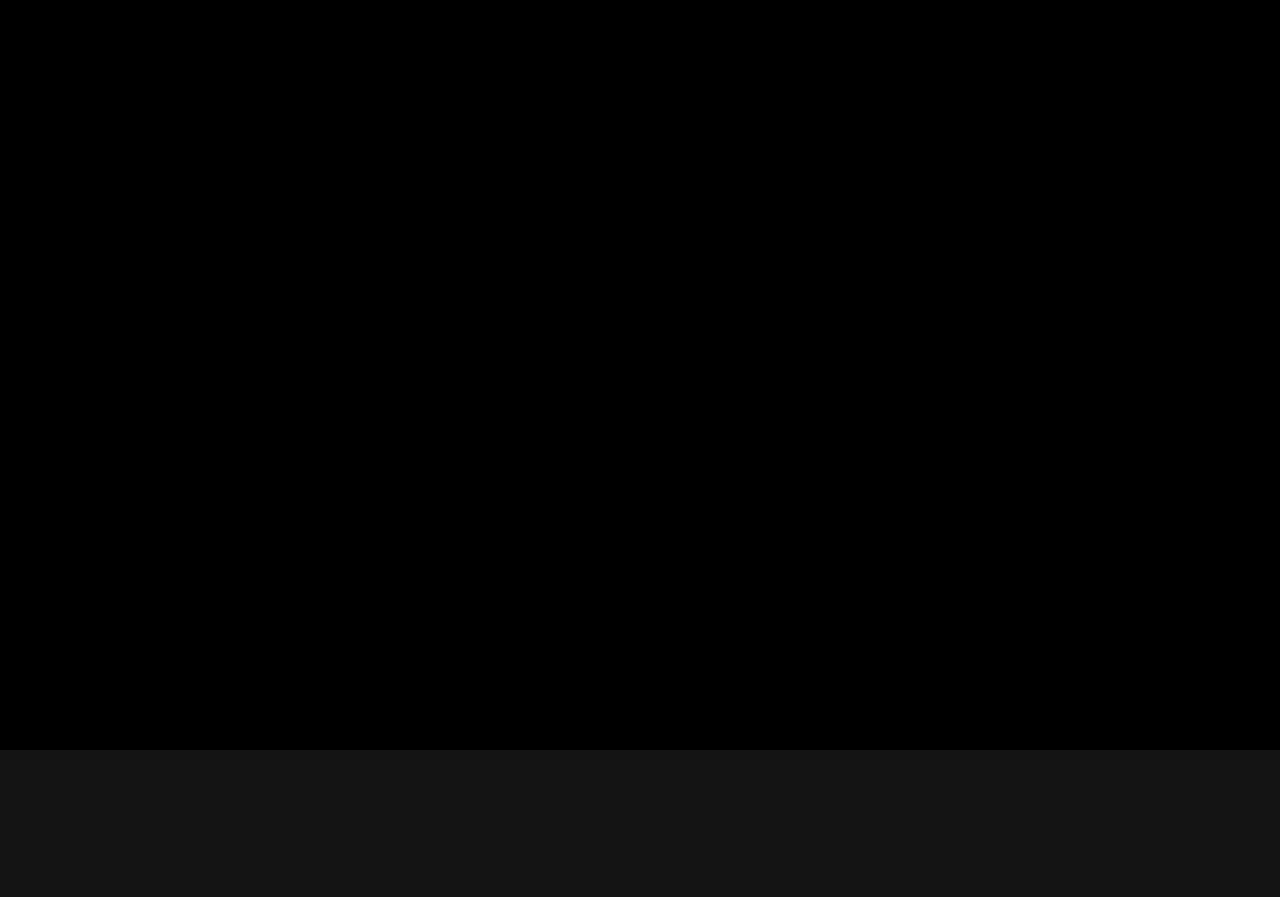
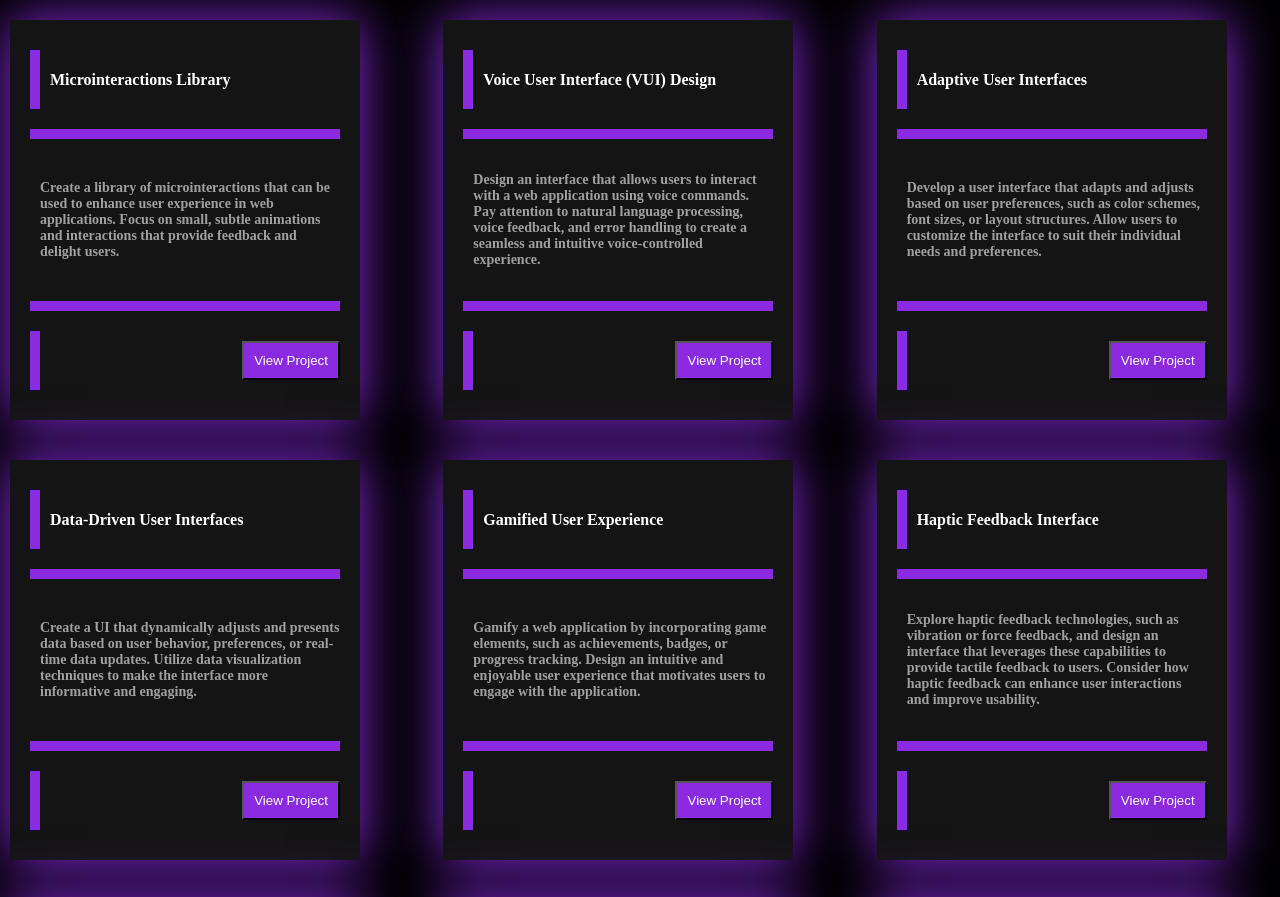
Before and after one commit to lenrax/project_portfolio, a plain HTML site: page index.html in a window 1280 px wide. Shown: the part 1900-2797 px from the top of the page. Drawn offline with Linux system fonts and the light colour scheme.

Commit message:
added some projecs

```diff
--- a/about_div.css
+++ b/about_div.css
@@ -29,6 +29,7 @@
 {
     color: white;
     font-size: 70px;
+    margin: 10px;
 }
 
 .about_div_right p
--- a/index.html
+++ b/index.html
@@ -61,6 +61,105 @@
 						<h1>Projects</h1>
 					</div>
 					<div class = "projects_div_con">
+						<div class = "project_card">
+							<div class = "project_title_div">
+								<b>Microinteractions Library</b>
+							</div>
+							<div class = "project_desc_div">
+								<p>Create a library of microinteractions that can be used to enhance user experience in web applications. Focus on small, subtle animations and interactions that provide feedback and delight users.</p>
+							</div>
+							<div class = "project_btn_div">
+								<button>View Project</button>
+							</div>
+						</div>
+						<div class = "project_card">
+							<div class = "project_title_div">
+								<b>Voice User Interface (VUI) Design</b>
+							</div>
+							<div class = "project_desc_div">
+								<p>Design an interface that allows users to interact with a web application using voice commands. Pay attention to natural language processing, voice feedback, and error handling to create a seamless and intuitive voice-controlled experience.</p>
+							</div>
+							<div class = "project_btn_div">
+								<button>View Project</button>
+							</div>
+						</div>
+						<div class = "project_card">
+							<div class = "project_title_div">
+								<b>Adaptive User Interfaces</b>
+							</div>
+							<div class = "project_desc_div">
+								<p>Develop a user interface that adapts and adjusts based on user preferences, such as color schemes, font sizes, or layout structures. Allow users to customize the interface to suit their individual needs and preferences.</p>
+							</div>
+							<div class = "project_btn_div">
+								<button>View Project</button>
+							</div>
+						</div>
+						<div class = "project_card">
+							<div class = "project_title_div">
+								<b>Data-Driven User Interfaces</b>
+							</div>
+							<div class = "project_desc_div">
+								<p>Create a UI that dynamically adjusts and presents data based on user behavior, preferences, or real-time data updates. Utilize data visualization techniques to make the interface more informative and engaging.</p>
+							</div>
+							<div class = "project_btn_div">
+								<button>View Project</button>
+							</div>
+						</div>
+						<div class = "project_card">
+							<div class = "project_title_div">
+								<b>Gamified User Experience</b>
+							</div>
+							<div class = "project_desc_div">
+								<p>Gamify a web application by incorporating game elements, such as achievements, badges, or progress tracking. Design an intuitive and enjoyable user experience that motivates users to engage with the application.</p>
+							</div>
+							<div class = "project_btn_div">
+								<button>View Project</button>
+							</div>
+						</div>
+						<div class = "project_card">
+							<div class = "project_title_div">
+								<b>Haptic Feedback Interface</b>
+							</div>
+							<div class = "project_desc_div">
+								<p>Explore haptic feedback technologies, such as vibration or force feedback, and design an interface that leverages these capabilities to provide tactile feedback to users. Consider how haptic feedback can enhance user interactions and improve usability.</p>
+							</div>
+							<div class = "project_btn_div">
+								<button>View Project</button>
+							</div>
+						</div>
+						<div class = "project_card">
+							<div class = "project_title_div">
+								<b>Multimodal Interfaces</b>
+							</div>
+							<div class = "project_desc_div">
+								<p>Create a UI/UX design that combines different interaction modes, such as touch, voice, or gestures, to allow users to interact with a web application in multiple ways. Consider how these modes can complement each other and provide a seamless user experience.</p>
+							</div>
+							<div class = "project_btn_div">
+								<button>View Project</button>
+							</div>
+						</div>
+						<div class = "project_card">
+							<div class = "project_title_div">
+								<b>Augmented Reality (AR) User Experience</b>
+							</div>
+							<div class = "project_desc_div">
+								<p>Design a user interface for an AR application that seamlessly integrates virtual elements into the real world. Consider how the interface can provide contextual information, guide users, and enhance their interactions with the augmented environment.</p>
+							</div>
+							<div class = "project_btn_div">
+								<button>View Project</button>
+							</div>
+						</div>
+						<div class = "project_card">
+							<div class = "project_title_div">
+								<b>Conversational User Interfaces (CUI)</b>
+							</div>
+							<div class = "project_desc_div">
+								<p>Create a chatbot or virtual assistant interface that provides a conversational user experience. Focus on designing natural language interactions, error handling, and the overall flow of the conversation.</p>
+							</div>
+							<div class = "project_btn_div">
+								<button>View Project</button>
+							</div>
+						</div>
 					</div>
 				</div>
 				<div class = "contact_div">
--- a/intro_div.css
+++ b/intro_div.css
@@ -1,6 +1,6 @@
 .intro_div
 {
-    height: 100vh;
+    min-height: 100vh;
     width: 100%;
     justify-content: center;
     background-color: black;
--- a/projects_div.css
+++ b/projects_div.css
@@ -6,6 +6,7 @@
     flex-direction: column;
     align-items: center;
     padding-top: 50px;
+    padding-bottom: 50px;
 }
 
 .projects_div_top
@@ -17,6 +18,8 @@
 {
     min-height: 100vh;
     width: 1300px;
+    display: grid !important;
+    grid-template-columns: auto auto auto;
 }
 
 .projects_div_top h1
@@ -25,3 +28,62 @@
     font-size: 70px;
     margin: 10px;
 }
+
+.project_card
+{
+    height: 400px;
+    width: 350px;
+    flex-direction: column;
+    background-color: rgb(20, 20, 20);
+    padding: 20px;
+    box-shadow: 0 0 50px blueviolet;
+    margin: 20px;;
+}
+
+.project_card div
+{
+    width: 100%;
+    align-items: center;
+    margin-top: 10px;
+    margin-bottom: 10px;
+    padding-left: 10px;
+}
+
+.project_title_div
+{
+    height: 20%;
+    border-left: 10px solid blueviolet;
+}
+
+.project_desc_div
+{
+    height: 60%;
+    border-top: 10px solid blueviolet;
+    border-bottom: 10px solid blueviolet;
+    padding-left: 5px;
+}
+
+.project_btn_div
+{
+    height: 20%;
+    justify-content: end;
+    border-left: 10px solid blueviolet;
+}
+
+.project_card b
+{
+    color: white;
+}
+
+.project_card p
+{
+    color: rgb(160, 160, 160);
+    font-size: 14px;
+}
+
+.project_btn_div button
+{
+    background-color: blueviolet;
+    color: white;
+    padding: 10px;
+}
```
